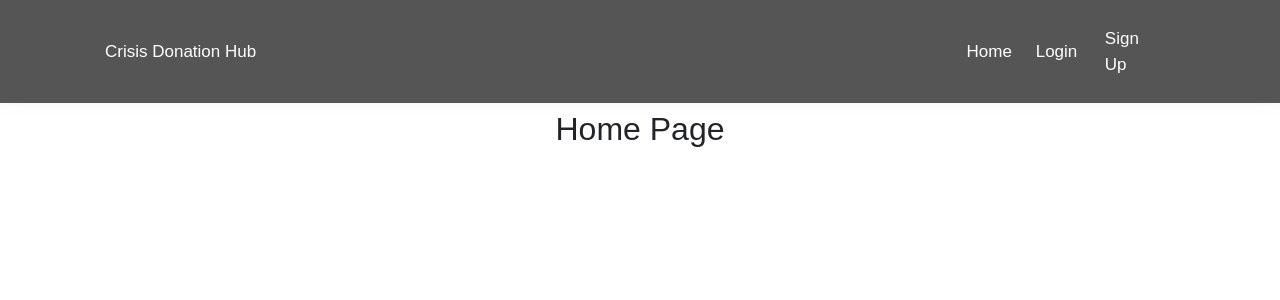
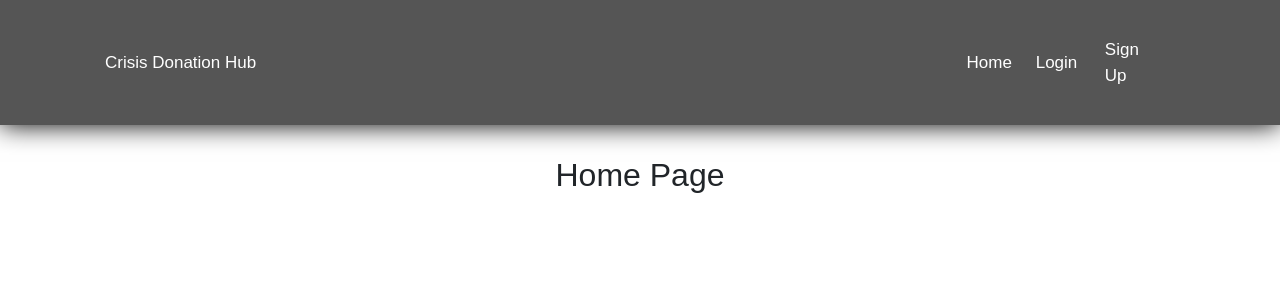
Before and after one commit to iguha94/FSEProject, a React (Create React App) app in the folder Fontend/: page / in a window 1280 px wide. Shown: the top 300 px of the page. Built offline with nearby package versions, Linux system fonts and the light colour scheme.

Commit message:
fixed home page padding

```diff
--- a/Fontend/src/components/HomePage/HomePage.css
+++ b/Fontend/src/components/HomePage/HomePage.css
@@ -1,33 +1,43 @@
 .HomePage {
-    background-color: rgb(152, 230, 255);
-    display: inline;
+    display: inline-flex;
+    background-color: white;
     margin: auto;
-    width: 100%;
-    height: 100%;
+    background-size: cover;
     align-items: center;
     justify-content: center;
-    text-align: center;
 }
+
 .Home-header {
-    background-color: darkseagreen;
+    background-color: #555;
     position: fixed;
     top: 0;
     left: 0;
     right: 0;
-    height: 80px;
-    display: inline;
+    height: 125px;
     align-items: center;
     box-shadow: 0 0 25px 0 black;
+    display: flex;
+    flex-direction: row;
+    justify-content: space-between;
+    justify-items: center;
 }
 .Nav-Bar{
-    display: inline-list-item;
+    display: flex;
+    flex-direction: row;
+    justify-content: space-between;
+    justify-items: center;
+    padding-left: 5%;
+    padding-right: 5%;
 }
+
 .Home-body {
-    height: 125vh;
+    display: block;
+    height: 100%;
     background-size: cover;
     font-family: sans-serif;
-    margin-top: 80px;
-    padding: 30px;
+    margin-bottom: 130px;
     align-items: center;
     text-align: center;
+    padding-bottom: 50%;
+    padding-top: 60%;
 }
--- a/Fontend/src/components/HomePage/HomePage.js
+++ b/Fontend/src/components/HomePage/HomePage.js
@@ -1,17 +1,34 @@
 import React, { Component } from 'react';
 import NavBar from '../NavBar/NavBar';
 import './HomePage.css';
+import {Panel} from "react-bootstrap";
+
+const divStyle = {
+    display: 'table',
+    alignItems: 'center',
+    margin: 'auto',
+};
+
+const panelStyle = {
+    backgroundColor: 'rgba(255,255,255,0.5)',
+    border: 0,
+    paddingLeft: 20,
+    paddingRight: 20,
+    width: 300,
+};
 
 class HomePage extends Component{
     render() {
         return (
-            <div className="HomePage">
+            <div style={divStyle} className="HomePage">
+                <Panel style={panelStyle}>
                     <header className="Home-header">
                         <NavBar className={"Nav-Bar"}/>
                     </header>
                     <body className="Home-body">
                         <h2>Home Page</h2>
                     </body>
+                </Panel>
             </div>
         );
     }
--- a/Fontend/src/components/LoginPage/LoginPage.js
+++ b/Fontend/src/components/LoginPage/LoginPage.js
@@ -4,7 +4,6 @@ import {Tabs, Tab} from 'react-bootstrap-tabs'
 
 import './LoginPage.css';
 import NavBar from "../NavBar/NavBar";
-import RegistrationForm from "../RegistrationPage/RegistrationForm";
 
 class LoginPage extends Component {
 
```
Lines whose indentation alone changed are shown as unchanged.
